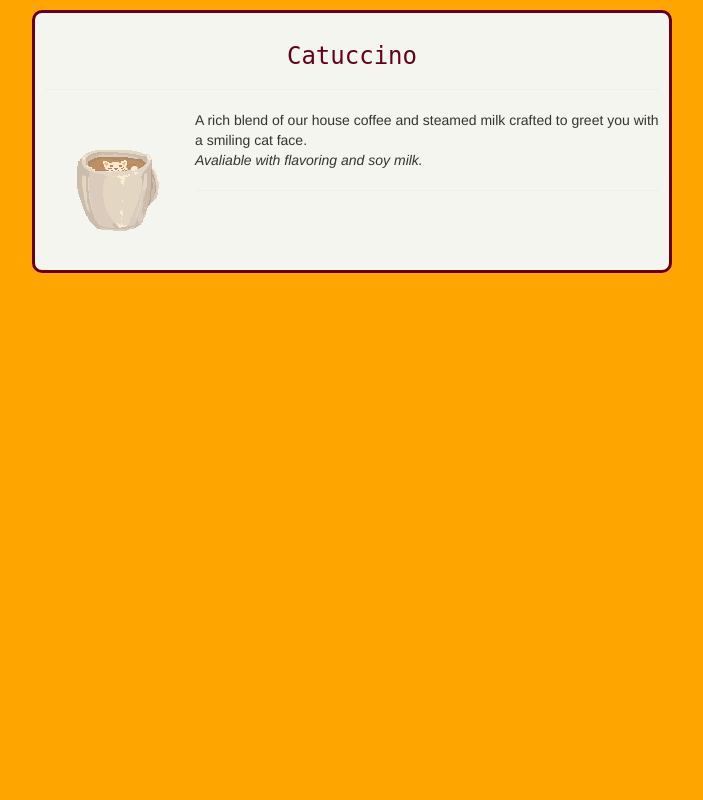
After one commit to KiaraRaynS/Edible-Pixels, a Django app: a page that uses appcatcafe/templates/foodbase.html in a window 1280 px wide. The commit adds this page. Shown: the whole page, without its empty margins (288-991 px from the left). Run offline with Django 3.2, Linux system fonts and the light colour scheme; some libraries are stand-ins or nearby versions.

Commit message:
Catuccino page and art added

```diff
--- a/appcatcafe/static/appcatcafe/css/custom.css
+++ b/appcatcafe/static/appcatcafe/css/custom.css
@@ -28,3 +28,16 @@ body {
 .nextitem {
   padding-left: 50px;
 }
+
+.recipeimage {
+  position: relative;
+  float: left;
+  width: 150px;
+  height: 150px;
+  border-radius: 5px;
+}
+.recipedescription {
+  position: relative;
+  float: right;
+  min-height: 150px;
+}
--- /dev/null
+++ b/appcatcafe/templates/catuccinoview.html
@@ -0,0 +1,13 @@
+{% extends 'foodbase.html' %}
+{% load staticfiles %}
+
+{% block recipecontent %}
+<h3 class='menutitle'>Catuccino</h3>
+<hr>
+<img class='recipeimage' src="{% static 'catuccino.png' %}">
+<div class='recipedesciption'>
+  A rich blend of our house coffee and steamed milk crafted to greet you with a smiling cat face.
+  <br>
+  <i>Avaliable with flavoring and soy milk.</i>
+</div>
+{% endblock %}
--- /dev/null
+++ b/appcatcafe/templates/foodbase.html
@@ -0,0 +1,9 @@
+{% extends 'base.html' %}
+
+{% block bodycontent %}
+  <div class='menu'>
+    {% block recipecontent %}
+    {% endblock %}
+    <hr>
+  </div>
+{% endblock %}
--- a/appcatcafe/templates/indexview.html
+++ b/appcatcafe/templates/indexview.html
@@ -1,4 +1,5 @@
 {% extends 'base.html' %}
+{% load staticfiles %}
 
 {% block bodycontent %}
 <div class='menubackground'>
@@ -6,8 +7,8 @@
     <h1 class='menutitle'>Edible Pixels Cat Cafe</h1>
     <hr>
     <h3 class='menutitle'>Drinks</h3>
-    <hr>
-    <span>Hello this is text</span><span class='nextitem'>More text</span>
+    <a href="{% url 'catuccinoview' %}"><img style='height: 100px; width: 100px;' src="{% static 'catuccino.png' %}"></a>
+    <br>
     <p></p>
   </div>
 </div>
--- a/appcatcafe/views.py
+++ b/appcatcafe/views.py
@@ -4,3 +4,8 @@ from django.views.generic import TemplateView
 
 class IndexView(TemplateView):
     template_name = 'indexview.html'
+
+
+# Drinks
+class CatuccinoView(TemplateView):
+    template_name = 'catuccinoview.html'
--- a/catcafe/urls.py
+++ b/catcafe/urls.py
@@ -1,8 +1,11 @@
 from django.conf.urls import url
 from django.contrib import admin
 from appcatcafe.views import IndexView
+# Drinks
+from appcatcafe.views import CatuccinoView
 
 urlpatterns = [
     url(r'^admin/', admin.site.urls),
     url(r'^$', IndexView.as_view(), name='indexview'),
+    url(r'^drinks/catuccino/$', CatuccinoView.as_view(), name='catuccinoview'),
 ]
```
Also changed, not shown: appcatcafe/static/catuccino.png (added).
